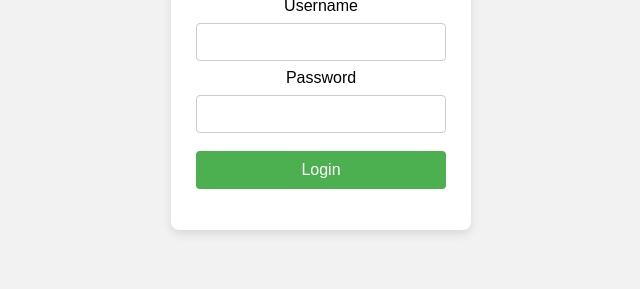
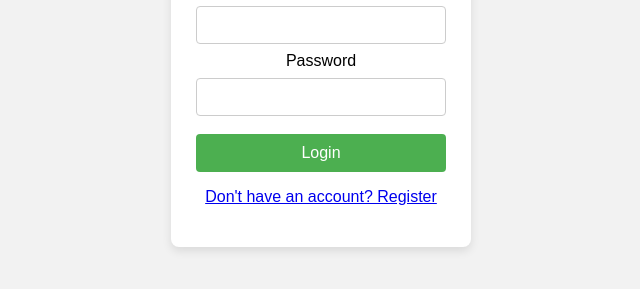
Before and after one commit to Winter-2026-CSD-425-Group-2/Login, a plain HTML site: page frontend/login.html in a window 1280 px wide. Shown: the part 333-622 px from the top of the page, without its empty margins (319-959 px from the left). Drawn offline with Linux system fonts and the light colour scheme.

Commit message:
Add link from login page to registration page
Prompt to GPT-5: "Make `frontend/login.html` link back to `frontend/register.html` analogously to how the two pages are already linked in the other direction."

(cherry picked from commit e9c543424501d23a9bee71e8b7e251c23bf56508)

```diff
--- a/frontend/login.html
+++ b/frontend/login.html
@@ -21,6 +21,7 @@
       <input type="password" id="password" />
 
       <button onclick="login()">Login</button>
+      <p class="alt-action"><a href="register.html">Don't have an account? Register</a></p>
 
       <div id="otpSection" style="display:none; margin-top: 10px;">
         <label>OTP Code</label>
```
